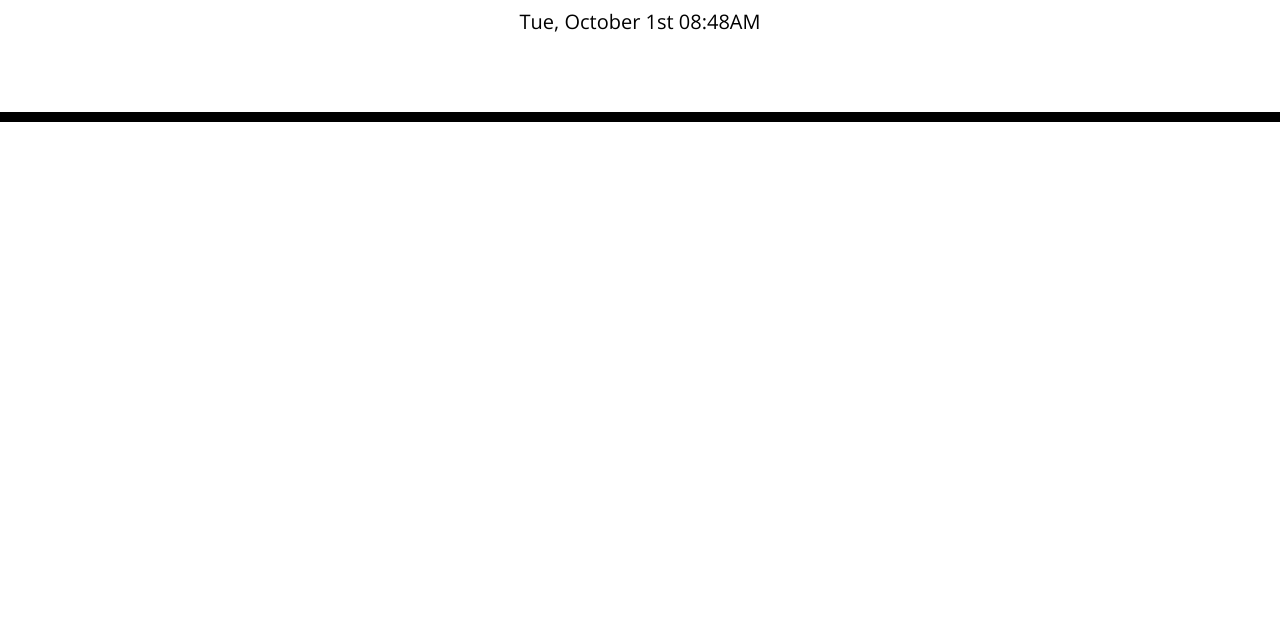
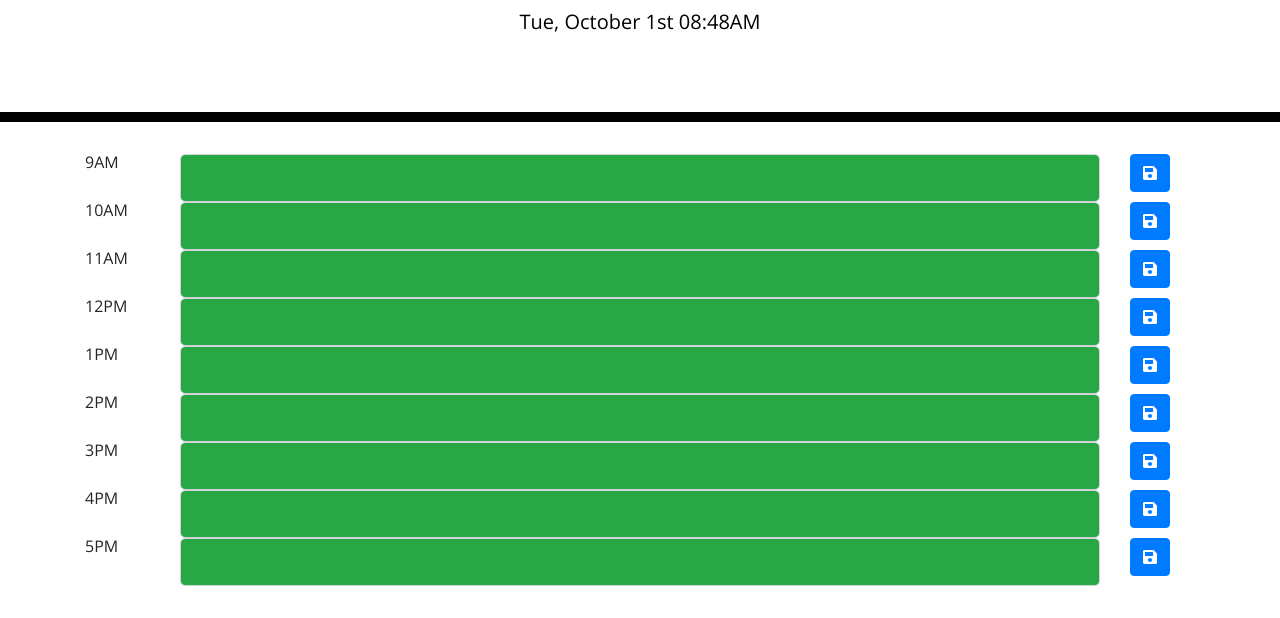
Before and after one commit to JSTN83/Day-Planner, a plain HTML site: page index.html in a window 1280 px wide. Shown: the part 182-800 px from the top of the page. Drawn offline with nearby package versions, Linux system fonts and the light colour scheme.

Commit message:
Hard coded time blocks, text areas and save buttons with icons in HTML file. Added green background to text area.

```diff
--- a/index.html
+++ b/index.html
@@ -1,27 +1,16 @@
 <!DOCTYPE html>
 <html lang="en">
+
 <head>
   <meta charset="UTF-8" />
   <meta name="viewport" content="width=device-width, initial-scale=1.0" />
   <meta http-equiv="X-UA-Compatible" content="ie=edge" />
-    <link
-      rel="stylesheet"
-      href="https://stackpath.bootstrapcdn.com/bootstrap/4.3.1/css/bootstrap.min.css"
-    />
-    <link
-      rel="stylesheet"
-      href="https://use.fontawesome.com/releases/v5.8.1/css/all.css"
-      integrity="sha384-50oBUHEmvpQ+1lW4y57PTFmhCaXp0ML5d60M1M7uH2+nqUivzIebhndOJK28anvf"
-      crossorigin="anonymous"
-    />
-    <link
-      href="https://fonts.googleapis.com/css?family=Open+Sans&display=swap"
-      rel="stylesheet"
-    />
+  <link rel="stylesheet" href="https://stackpath.bootstrapcdn.com/bootstrap/4.3.1/css/bootstrap.min.css" />
+  <link rel="stylesheet" href="https://use.fontawesome.com/releases/v5.8.1/css/all.css"
+    integrity="sha384-50oBUHEmvpQ+1lW4y57PTFmhCaXp0ML5d60M1M7uH2+nqUivzIebhndOJK28anvf" crossorigin="anonymous" />
+  <link href="https://fonts.googleapis.com/css?family=Open+Sans&display=swap" rel="stylesheet" />
   <link rel="stylesheet" href="style.css" />
   <title>Work Day Scheduler</title>
-    <script src="https://use.fontawesome.com/c6e848fb45.js"></script>
-    <script src="https://kit.fontawesome.com/6954abe43f.js" crossorigin="anonymous"></script>
 </head>
 
 <body>
@@ -30,11 +19,153 @@
     <p class="lead">A simple calendar app for scheduling your work day</p>
     <p id="currentDay" class="lead"></p>
   </header>
+
   <div class="container">
     <!-- Timeblocks go here -->
+    <div class="row">
+
+      <div class="col-md-1">
+        <p>9AM</p>
       </div>
+
+      <div class="col-md-10">
+        <input type="text" class="textarea form-control form-control-lg bg-success">
+      </div>
+
+      <div class="col-md-1">
+      <button class="btn btn-primary" ><i class="fas fa-save"></i></button>
+      </div>
+
+    </div>
+    <div class="row">
+
+        <div class="col-md-1">
+          <p>10AM</p>
+        </div>
+
+        <div class="col-md-10">
+          <input type="text" class="textarea form-control form-control-lg bg-success">
+        </div>
+
+        <div class="col-md-1">
+        <button class="btn btn-primary" ><i class="fas fa-save"></i></button>
+        </div>
+
+      </div>
+      <div class="row">
+
+          <div class="col-md-1">
+            <p>11AM</p>
+          </div>
+
+          <div class="col-md-10">
+            <input type="text" class="textarea form-control form-control-lg bg-success">
+          </div>
+
+          <div class="col-md-1">
+          <button class="btn btn-primary" ><i class="fas fa-save"></i></button>
+          </div>
+
+        </div>
+        <div class="row">
+
+            <div class="col-md-1">
+              <p>12PM</p>
+            </div>
+
+            <div class="col-md-10">
+              <input type="text" class="textarea form-control form-control-lg bg-success">
+            </div>
+
+            <div class="col-md-1">
+            <button class="btn btn-primary" ><i class="fas fa-save"></i></button>
+            </div>
+
+          </div>
+          <div class="row">
+
+              <div class="col-md-1">
+                <p>1PM</p>
+              </div>
+
+              <div class="col-md-10">
+                <input type="text" class="textarea form-control form-control-lg bg-success">
+              </div>
+
+              <div class="col-md-1">
+              <button class="btn btn-primary" ><i class="fas fa-save"></i></button>
+              </div>
+
+            </div>
+            <div class="row">
+
+                <div class="col-md-1">
+                  <p>2PM</p>
+                </div>
+
+                <div class="col-md-10">
+                  <input type="text" class="textarea form-control form-control-lg bg-success">
+                </div>
+
+                <div class="col-md-1">
+                <button class="btn btn-primary" ><i class="fas fa-save"></i></button>
+                </div>
+
+              </div>
+              <div class="row">
+
+                  <div class="col-md-1">
+                    <p>3PM</p>
+                  </div>
+
+                  <div class="col-md-10">
+                    <input type="text" class="textarea form-control form-control-lg bg-success">
+                  </div>
+
+                  <div class="col-md-1">
+                  <button class="btn btn-primary" ><i class="fas fa-save"></i></button>
+                  </div>
+
+                </div>
+                <div class="row">
+
+                    <div class="col-md-1">
+                      <p>4PM</p>
+                    </div>
+
+                    <div class="col-md-10">
+                      <input type="text" class="textarea form-control form-control-lg bg-success">
+                    </div>
+
+                    <div class="col-md-1">
+                    <button class="btn btn-primary" ><i class="fas fa-save"></i></button>
+                    </div>
+
+                  </div>
+                  <div class="row">
+
+                      <div class="col-md-1">
+                        <p>5PM</p>
+                      </div>
+
+                      <div class="col-md-10">
+                        <input type="text" class="textarea form-control form-control-lg bg-success">
+                      </div>
+
+                      <div class="col-md-1">
+                      <button class="btn btn-primary" ><i class="fas fa-save"></i></button>
+                      </div>
+
+                    </div>
+
+
+  </div>
+
+
+
     <script src="https://code.jquery.com/jquery-3.4.1.min.js"></script>
     <script src="https://cdnjs.cloudflare.com/ajax/libs/moment.js/2.24.0/moment.min.js"></script>
-    <script src = "script.js"></script>
+    <script src="script.js"></script>
 </body>
+
 </html>
--- a/script.js
+++ b/script.js
@@ -1,5 +1,7 @@
 let $date = $('#currentDay');
+
+$date.text(moment().format('ddd, MMMM Do hh:mmA'));
 
 
 
-$date.text(moment().format('ddd, MMMM Do hh:mmA'));
+$(window).ready()
--- a/style.css
+++ b/style.css
@@ -33,11 +33,11 @@ textarea{
   border-radius: 15px;
 }
 
-.row {
+/* .row {
   white-space: pre-wrap;
   height: 50px;
   border-style: 1px solid white;;
-}
+} */
 
 .hour {
   background-color: #ffffff;
```
Also changed, not shown: 1 other file. Lines whose indentation alone changed are shown as unchanged.
